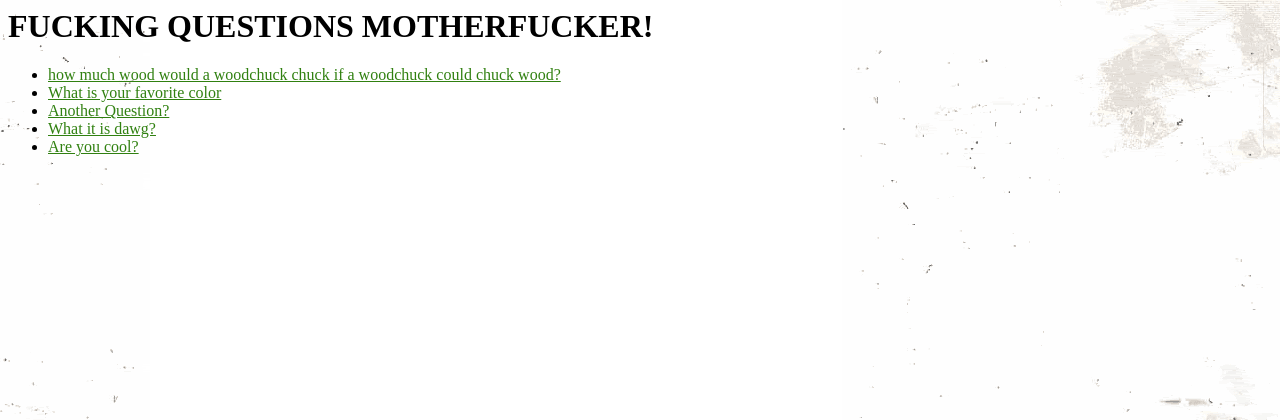
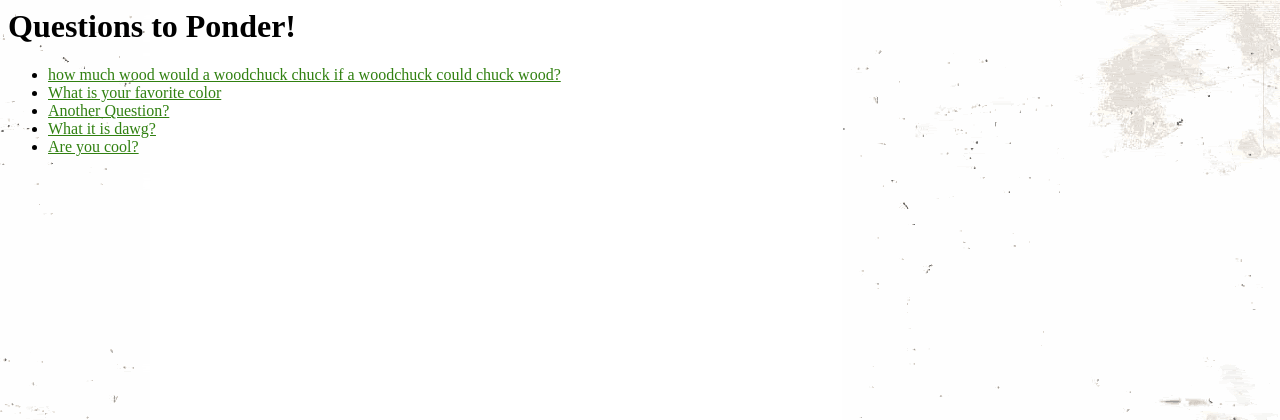
Before and after one commit to joelstanner/djangoproject-tutorial, a Django app: page /polls/ in a window 1280 px wide. Shown: the top 420 px of the page. Run offline with Django 3.2, Linux system fonts and the light colour scheme; data comes from the database, SQL or seed files in the repository; both versions use the stored data as it was after the commit.

Commit message:
changed some wordings

```diff
--- a/mysite/polls/templates/polls/index.html
+++ b/mysite/polls/templates/polls/index.html
@@ -2,7 +2,7 @@
 
 <link rel="stylesheet" type="text/css" href="{% static 'polls/style.css' %}" />
 
-<h1>FUCKING QUESTIONS MOTHERFUCKER!</h1>
+<h1>Questions to Ponder!</h1>
 {% if latest_question_list %}
     <ul>
     {% for question in latest_question_list %}
--- a/mysite/templates/admin/base_site.html
+++ b/mysite/templates/admin/base_site.html
@@ -3,7 +3,7 @@
 {% block title %}{{ title }} | {{ site_title|default:_('Django site admin') }}{% endblock %}
 
 {% block branding %}
-<h1 id="site-name"><a href="{% url 'admin:index' %}">HAHA BITCH</a></h1>
+<h1 id="site-name"><a href="{% url 'admin:index' %}">ADMIN</a></h1>
 {% endblock %}
 
 {% block nav-global %}{% endblock %}
```
Also changed, not shown: mysite/db.sqlite3.
